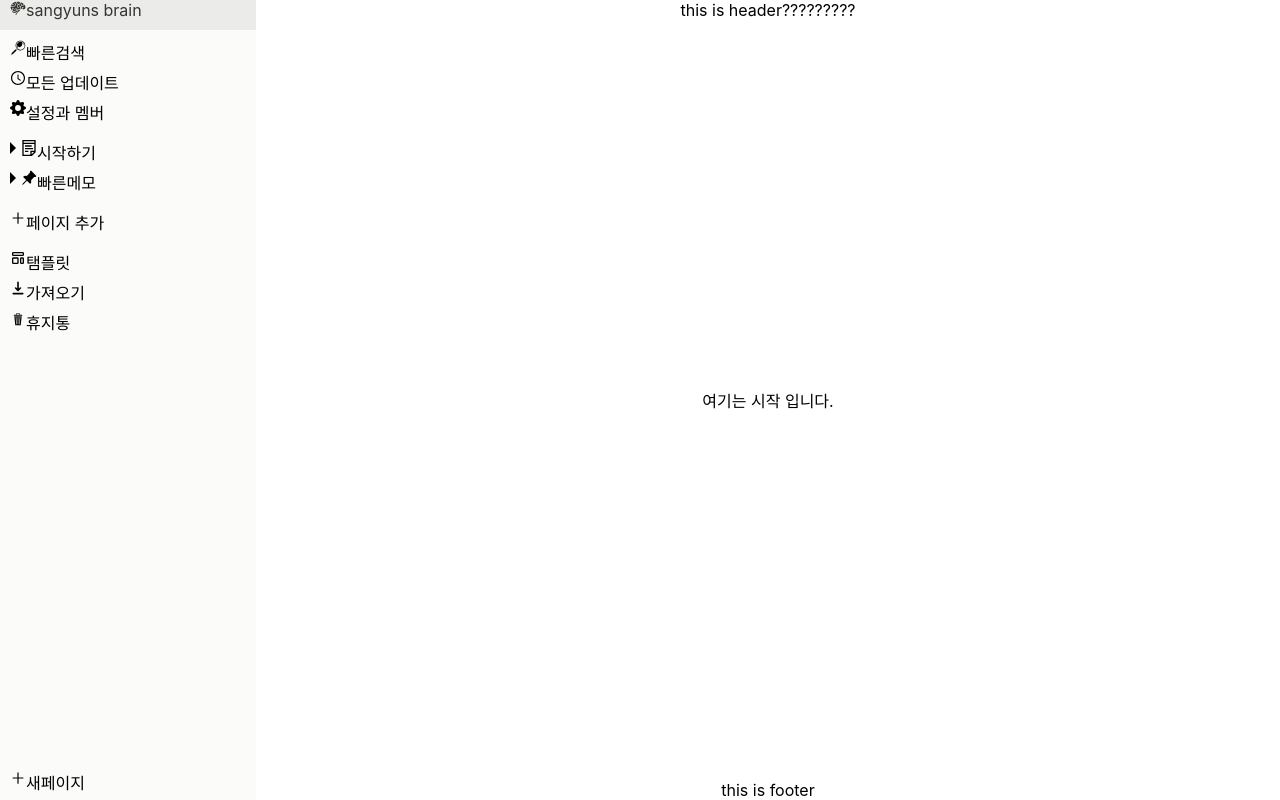
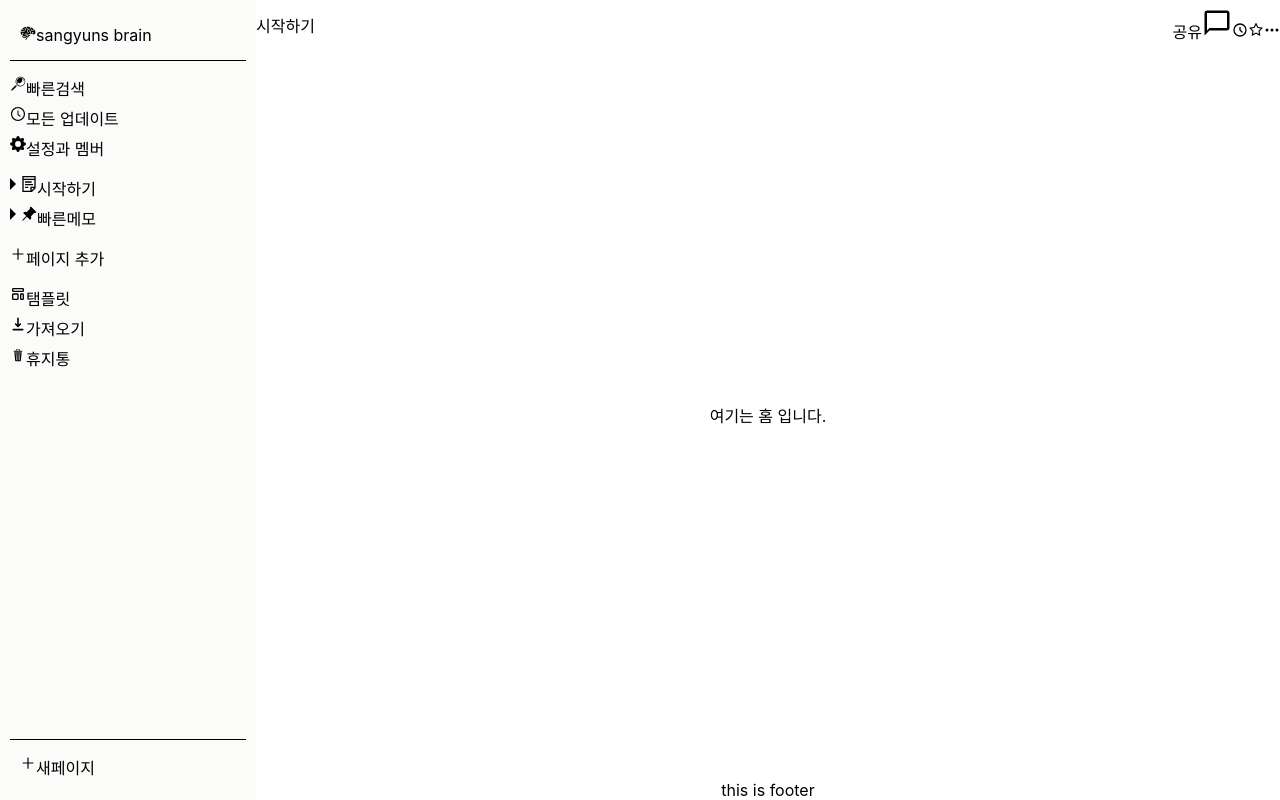
Before and after one commit to falconlee236/Clone_Notion_by_React, a React (Create React App) app: page / in a window 1280 px wide. Built offline with nearby package versions, Linux system fonts and the light colour scheme.

Commit message:
change architecture'

```diff
--- a/src/App.js
+++ b/src/App.js
@@ -3,9 +3,7 @@ import Contents from './Layout/Contents';
 
 function App() {
   return (
-    <>
-      <Contents />
-    </>
+    <Contents />
   );
 }
 
--- a/src/Layout/Header.js
+++ b/src/Layout/Header.js
@@ -1,18 +1,32 @@
 import React from 'react';
 import styled from 'styled-components';
+import {MdChatBubbleOutline} from 'react-icons/md';
+import {HiOutlineClock} from 'react-icons/hi';
+import {AiOutlineStar} from 'react-icons/ai';
+import {BsThreeDots} from 'react-icons/bs';
 
 const Headerstyle = styled.div`
-    margin-bottom: ${props => props.margin || "0px"};
+    display: flex;
+    justify-content: space-between;
+    align-items: center;
+    width: 80vw;
+    height: 50px;
 `;
 
-const Temp = styled.div`
-    color: "blue";
-`;
 
-function Header({margin, color, children}){
+function Header(){
     return (
-        <Headerstyle color={color} margin={margin}>
-            {children ? children : <Temp>this is header?????????</Temp>}
+        <Headerstyle>
+            <div>
+                시작하기
+            </div>
+            <div>
+                공유
+                <MdChatBubbleOutline size={30}/>
+                <HiOutlineClock />
+                <AiOutlineStar />
+                <BsThreeDots />
+            </div>
         </Headerstyle>
     )
 }
--- a/src/Layout/Sidebar.js
+++ b/src/Layout/Sidebar.js
@@ -1,6 +1,4 @@
 import React from 'react';
-import Footer from './Footer';
-import Header from './Header';
 import Buttons, {ButtonItem} from '../component/Buttons';
 import styled from 'styled-components';
 
@@ -12,6 +10,16 @@ const Sidebarstyle = styled.div`
     height: ${props => props.height || '100vh'};
     width: 20vw;
 `;
+
+const SidebarHeader = styled.div`
+    margin: 10px;
+    border-bottom: groove 1px black;
+`
+
+const SidebarFooter = styled.div`
+    margin: 10px;
+    border-top: groove 1px black;
+`
 
 const SidebarMiddlestyle = styled.div`
     display: flex;
@@ -52,14 +60,7 @@ const PageAddButton = [
         title: "페이지 추가"
     }
 ]
-/*
-const NewPageButton = [
-    {
-        icon: "plus",
-        title: "새 페이지"
-    }
-]
-*/
+
 const BottomButtons = [
     {
         icon: "template",
@@ -74,26 +75,23 @@ const BottomButtons = [
         title: "휴지통"
     }
 ]
-/*
-ButtonItem icon="magnify" title="빠른검색"/>
-            <ButtonItem icon="clock" title="모든 업데이트"/>
-            <ButtonItem icon="gear" title="설정과 멤버"/>
-*/
+
+
 function Sidebar({height}){
     return (
         <Sidebarstyle height={height}>
-            <Header margin="10px">
-                <ButtonItem icon="brain" title="sangyuns brain"/>
-            </Header>
+            <SidebarHeader>
+                <ButtonItem icon="brain" title="sangyuns brain" isTitle={true}/>
+            </SidebarHeader>
             <SidebarMiddlestyle>
                 <Buttons itemArr={TopButtons} isArrow={false}/>
                 <Buttons itemArr={MiddleButtons} isArrow={true}/>
                 <Buttons itemArr={PageAddButton} isArrow={false}/>
                 <Buttons itemArr={BottomButtons} isArrow={false}/>
             </SidebarMiddlestyle>
-            <Footer>
-                <ButtonItem icon="plus" title="새페이지"/>
-            </Footer>
+            <SidebarFooter>
+                <ButtonItem icon="plus" title="새페이지" isTitle={true}/>
+            </SidebarFooter>
         </Sidebarstyle>
     )
 }
--- a/src/component/Buttons.js
+++ b/src/component/Buttons.js
@@ -12,7 +12,8 @@ import { Link } from "react-router-dom";
 const Buttonstyle = styled.div`
     box-sizing: border-box;
     padding-left: ${props => props.isArrow ? "5px" : "10px"};
-    height: 30px;
+    padding-top: ${props => props.isTitle ? "15px" : "5px"};
+    height: ${props => props.isTitle ? "50px" : "30px"};
 
     background-color: rgb(251 251 250);
     display: flex;
@@ -30,7 +31,7 @@ const ButtonContainer = styled.div`
     margin-bottom: 10px;
 `;
 
-export function ButtonItem({icon, title, isArrow}){
+export function ButtonItem({icon, title, isArrow, isTitle}){
     const icons = {
         magnify: <GiMagnifyingGlass />,
         clock: <AiOutlineClockCircle />,
@@ -46,7 +47,7 @@ export function ButtonItem({icon, title, isArrow}){
     };
 
     return (
-        <Buttonstyle isArrow={isArrow}>
+        <Buttonstyle isArrow={isArrow} isTitle={isTitle}>
             {isArrow ? icons["left_tri"] : null}
             {icons[icon]}
             {title}
@@ -56,13 +57,13 @@ export function ButtonItem({icon, title, isArrow}){
 }
 
 
-function Buttons({itemArr, isArrow}){
+function Buttons({itemArr, isArrow, isTitle}){
     return (
         <ButtonContainer>
             {itemArr.map(item => {
                 return (
                     <Link to={item.url || "/"} style={{ textDecoration: "none", color: "black"}}>
-                        <ButtonItem icon={item.icon} title={item.title} isArrow={isArrow}/>
+                        <ButtonItem icon={item.icon} title={item.title} isArrow={isArrow} isTitle={isTitle}/>
                     </Link>
                 )
             })}
--- a/src/component/Home.js
+++ b/src/component/Home.js
@@ -5,8 +5,8 @@ import Footer from "../Layout/Footer";
 function Home(){
     return (
         <>
-            <Header color="white"/>
-            여기는 시작 입니다.
+            <Header color="red"/>
+            여기는 홈 입니다.
             <Footer />
         </>
     )
--- a/src/component/Start.js
+++ b/src/component/Start.js
@@ -5,8 +5,8 @@ import Footer from "../Layout/Footer";
 function Start(){
     return (
         <>
-            <Header color="white"/>
-            여기는 홈 입니다.
+            <Header color="blue"/>
+            여기는 시작 입니다.
             <Footer />
         </>
     )
```
Also changed, not shown: 2 other files (tests, documents, lock files or other folders).
